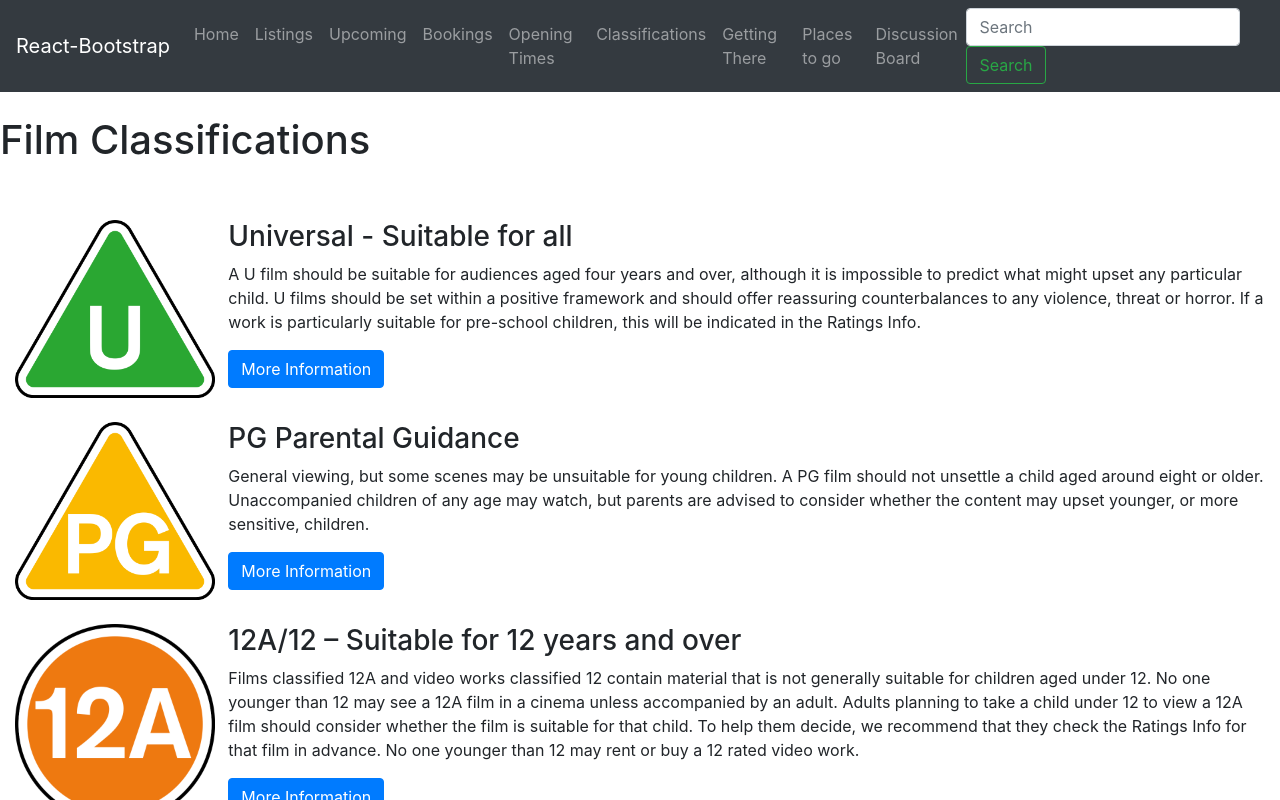
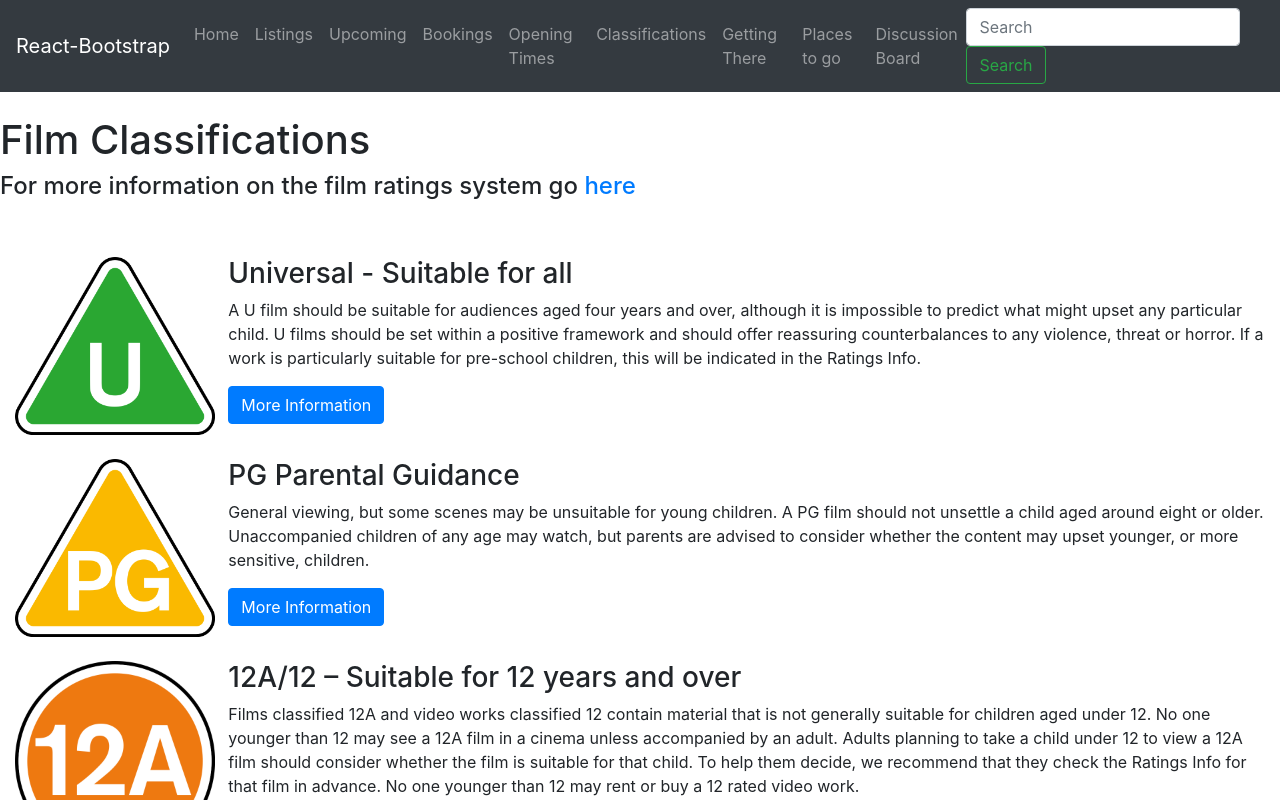
Before and after one commit to group-1-organization/cinema-project, a React (Create React App) app in the folder cinema-frontend/: page /classifications in a window 1280 px wide. Shown: the top 800 px of the page. Built offline with nearby package versions, Linux system fonts and the light colour scheme.

Commit message:
QC-5 JB: Added link

```diff
--- a/cinema-frontend/src/components/Classifications.jsx
+++ b/cinema-frontend/src/components/Classifications.jsx
@@ -12,6 +12,7 @@ const Classifications = () => {
     return (
         <div className="mt-4">
             <h1> Film Classifications </h1>
+            <h4>For more information on  the film ratings system go <a href="https://www.bbfc.co.uk/">here</a></h4>
             <br />
             <Container fluid>
                 <Row className="mt-4">
```
